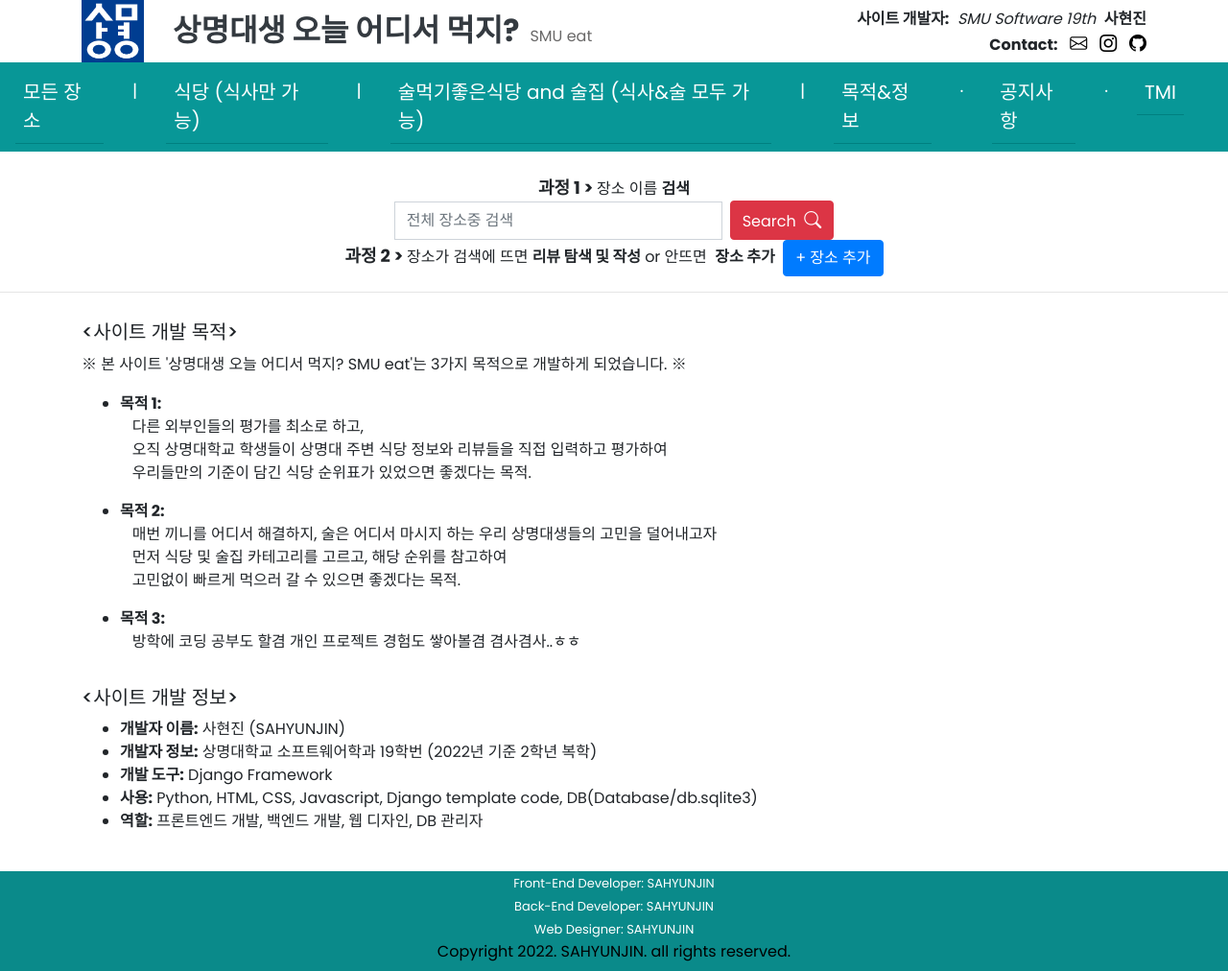
After one commit to tkguswls1106/SMUeat-django-Project, a Django app: page /SMUeat/info/ in a window 1280 px wide. The commit adds this page. Shown: the whole page at 96% size. Run offline with Django 4.2, Linux system fonts and the light colour scheme; some libraries are stand-ins or nearby versions.

Commit message:
네비게이션바 수정 및 추가 html파일 삽입

```diff
--- a/SMUeat/templates/SMUeat/base.html
+++ b/SMUeat/templates/SMUeat/base.html
@@ -168,7 +168,19 @@
             <a class="nav-text" style="color: white; font-size: large;">|</a>
           </li>
           <li class="nav-item">
-            <a class="nav-link" href="https://www.smu.ac.kr/ko/life/restaurantView4.do">SMU 학식</a>
+            <a class="nav-link" href="{% url 'info' %}">목적&정보</a>
+          </li>
+          <li class="nav-item pt-2">
+            <a class="nav-text" style="color: white; font-size: large;">·</a>
+          </li>
+          <li class="nav-item">
+            <a class="nav-link" href="{% url 'notice' %}">공지사항</a>
+          </li>
+          <li class="nav-item pt-2">
+            <a class="nav-text" style="color: white; font-size: large;">·</a>
+          </li>
+          <li class="nav-item">
+            <a class="nav-link" href="{% url 'tmi' %}">TMI</a>
           </li>
         </ul>
       </div>
--- /dev/null
+++ b/SMUeat/templates/SMUeat/info.html
@@ -0,0 +1,45 @@
+{% extends 'SMUeat/base.html' %}
+{% load static %}
+{% block content %}
+<div class="container">
+
+    <h5>&lt;사이트 개발 목적&gt;</h5>
+    <div style="line-height: 10%;"><br></div>
+    &#8251;&nbsp;본 사이트 '상명대생 오늘 어디서 먹지? SMU eat'는 3가지 목적으로 개발하게 되었습니다.&nbsp;&#8251;
+    <div style="line-height: 10%;"><br></div>
+
+    <ul>
+        <p>
+            <li><strong>목적 1:</strong></li>
+            &nbsp;&nbsp;&nbsp;다른 외부인들의 평가를 최소로 하고,<br>
+            &nbsp;&nbsp;&nbsp;오직 상명대학교 학생들이 상명대 주변 식당 정보와 리뷰들을 직접 입력하고 평가하여<br>
+            &nbsp;&nbsp;&nbsp;우리들만의 기준이 담긴 식당 순위표가 있었으면 좋겠다는 목적.<br>
+        </p>
+
+        <p>
+            <li><strong>목적 2:</strong></li>
+            &nbsp;&nbsp;&nbsp;매번 끼니를 어디서 해결하지, 술은 어디서 마시지 하는 우리 상명대생들의 고민을 덜어내고자<br>
+            &nbsp;&nbsp;&nbsp;먼저 식당 및 술집 카테고리를 고르고, 해당 순위를 참고하여<br>
+            &nbsp;&nbsp;&nbsp;고민없이 빠르게 먹으러 갈 수 있으면 좋겠다는 목적.<br>
+        </p>
+
+        <p>
+            <li><strong>목적 3:</strong></li>
+            &nbsp;&nbsp;&nbsp;방학에 코딩 공부도 할겸 개인 프로젝트 경험도 쌓아볼겸 겸사겸사..ㅎㅎ
+        </p>
+    </ul>
+    <div style="line-height: 110%;"><br></div>
+
+    <h5>&lt;사이트 개발 정보&gt;</h5>
+    <div style="line-height: 10%;"><br></div>
+
+    <ul>
+        <li><strong>개발자 이름:</strong>&nbsp;사현진 (SAHYUNJIN)</li>
+        <li><strong>개발자 정보:</strong>&nbsp;상명대학교 소프트웨어학과 19학번 (2022년 기준 2학년 복학)</li>
+        <li><strong>개발 도구:</strong>&nbsp;Django Framework</li>
+        <li><strong>사용:</strong>&nbsp;Python, HTML, CSS, Javascript, Django template code, DB(Database/db.sqlite3)</li>
+        <li><strong>역할:</strong>&nbsp;프론트엔드 개발, 백엔드 개발, 웹 디자인, DB 관리자</li>
+    </ul>
+
+</div>
+{% endblock %}
--- a/SMUeat/templates/SMUeat/place_list.html
+++ b/SMUeat/templates/SMUeat/place_list.html
@@ -76,7 +76,8 @@
                         <div class="card-body">
                 {% endif %}
             {% else %}
-                <div class="card-body">
+                <div class="card" style="border:solid 2px">
+                    <div class="card-body">
             {% endif %}
                     <h4 class="card-title"><strong>{{ place.name }}</strong></h4>
                     <p class="card-text"><strong>카테고리:</strong> {{ place.category }}</p>
--- a/SMUeat/templates/SMUeat/review_list.html
+++ b/SMUeat/templates/SMUeat/review_list.html
@@ -42,7 +42,7 @@
     {% for review in reviews %}
     <div class="row">
         <div class="col-sm-12">
-            <div class="card">
+            <div class="card" style="border:solid 2px">
                 <div class="card-body">
                     <p class="card-text"><strong>평점:</strong> {{ review.point }}점</p>
                     <p class="card-text"><strong>추천 메뉴:</strong> {{ review.menu }}</p>
--- a/SMUeat/urls.py
+++ b/SMUeat/urls.py
@@ -14,4 +14,8 @@
 
     path('place/<int:place_id>/review/list/<str:sorting_name>/', views.review_sorting, name='review-sorting'),
     path('place/<str:category_link>/list/<str:sorting_name>/', views.place_sorting, name='place-sorting'),
+
+    path('info/', views.info, name="info"),
+    path('notice/', views.notice, name="notice"),
+    path('tmi/', views.tmi, name="tmi"),
 ]
--- a/SMUeat/views.py
+++ b/SMUeat/views.py
@@ -253,3 +253,13 @@
         return render(request, 'SMUeat/search_success.html', { 'places':places })
     else:
         return render(request, 'SMUeat/search_fail.html', { 'fail_place':place_search })
+
+
+def info(request):
+    return render(request,'SMUeat/info.html')
+
+def notice(request):
+    return render(request,'SMUeat/notice.html')
+
+def tmi(request):
+    return render(request,'SMUeat/tmi.html')
```
Also changed, not shown: SMUeat/templates/SMUeat/notice.html (added, +42 -0 lines), SMUeat/templates/SMUeat/tmi.html (added, +36 -0 lines), db.sqlite3.
